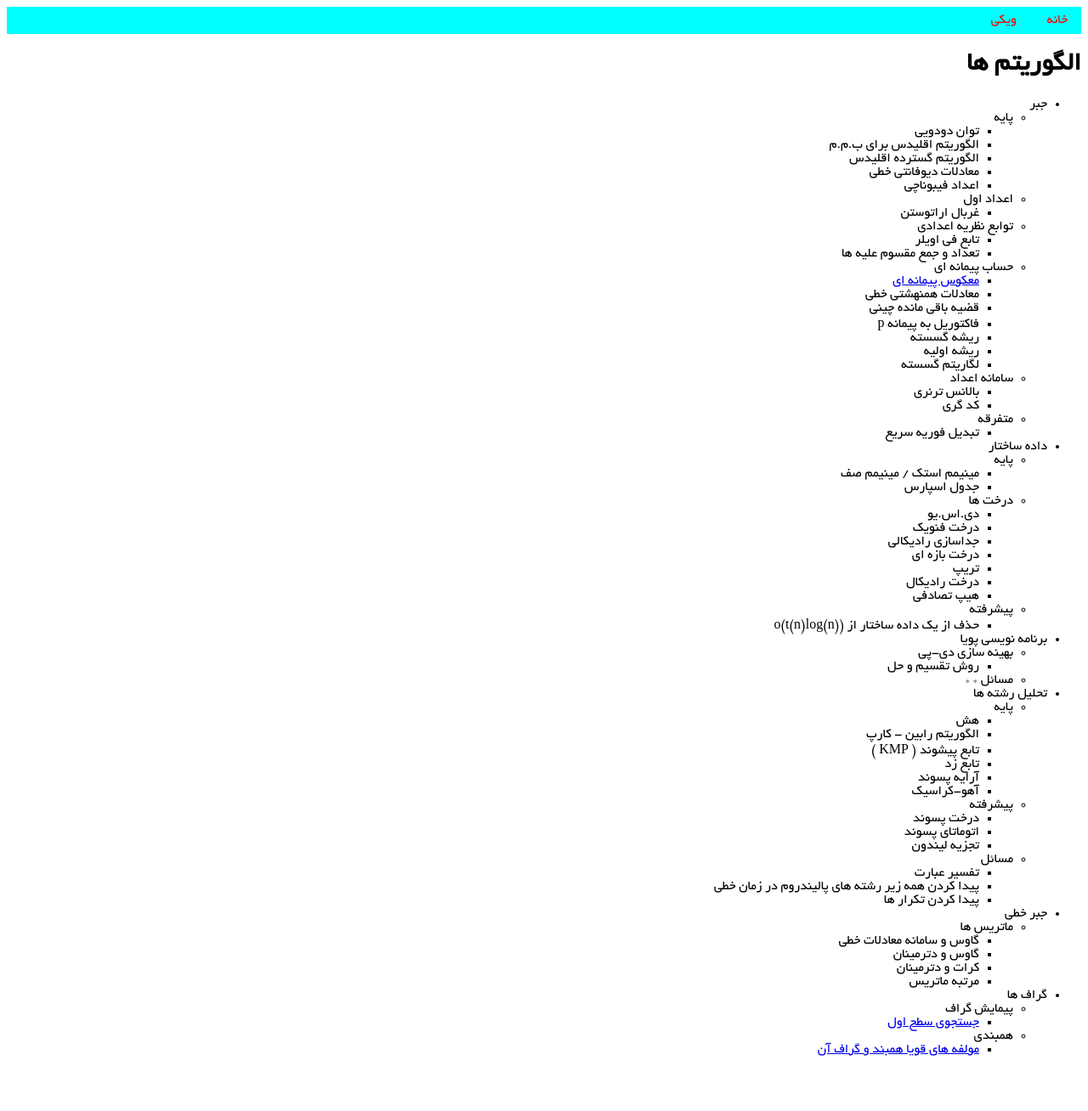
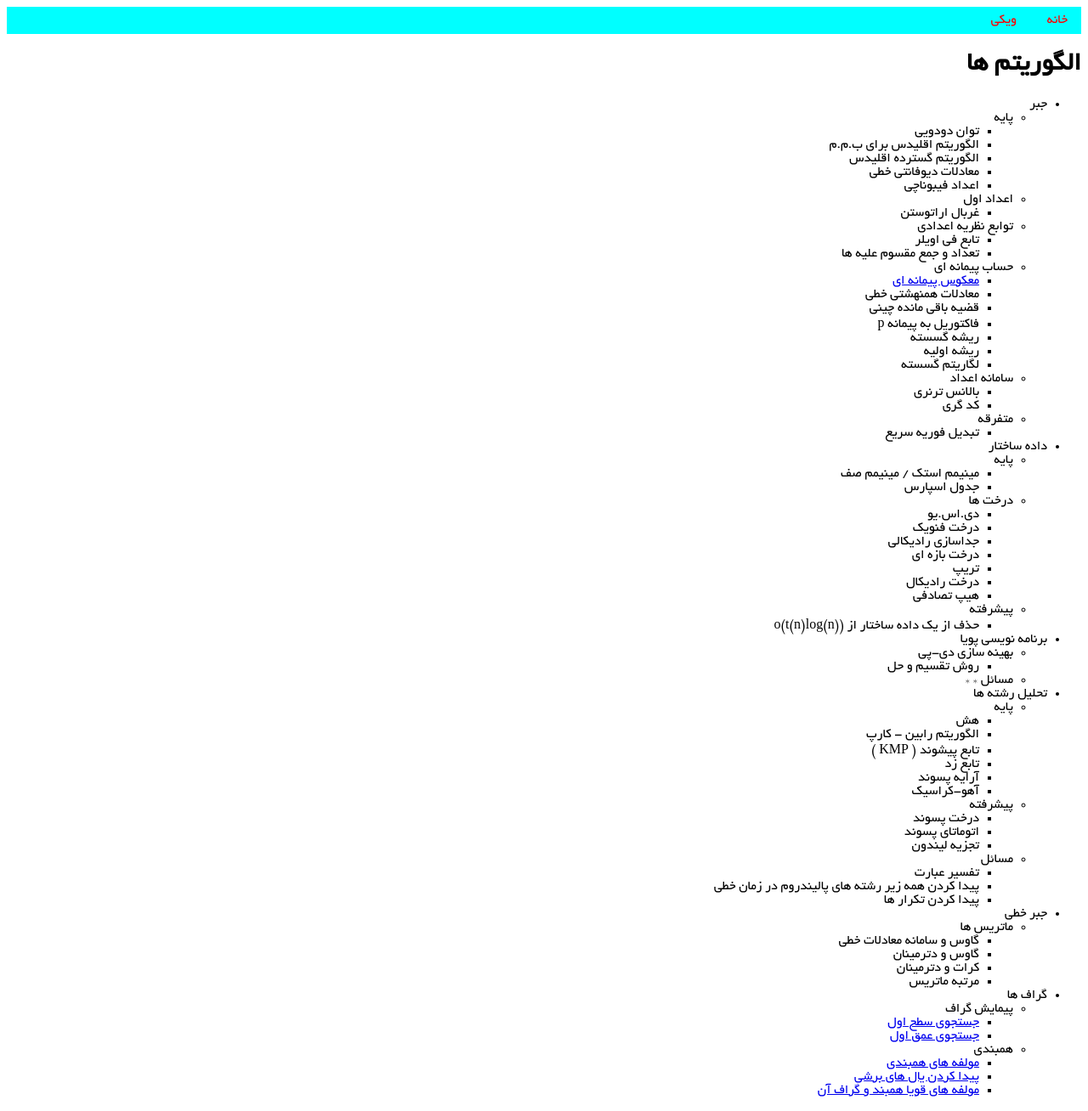
Before and after one commit to shaazzz/FarsiCP, a Jekyll site: the page built from wiki/algorithm/index.md, in a window 1280 px wide. Shown: the whole page at 85% size. Built offline with Jekyll 4.4.1, drawn with Linux system fonts in a browser that asks for light colours; our own code applies the rules of GitHub Pages for plain Markdown files; before the commit the page ends 1260 px from its top, so only the background shows below that.

Commit message:
Update index.md

```diff
--- a/wiki/algorithm/index.md
+++ b/wiki/algorithm/index.md
@@ -73,5 +73,8 @@ layout: Default
 * گراف ها
   * پیمایش گراف
     * [جستجوی سطح اول](graph/BFS)
+    * [جستجوی عمق اول](graph/DFS)
   * همبندی
+    * [مولفه های همبندی](graph/onnected_components)
+    * [پیدا کردن یال های برشی](graph/find_bridge)
     * [مولفه های قویا همبند و گراف آن](graph/SCC)
```
